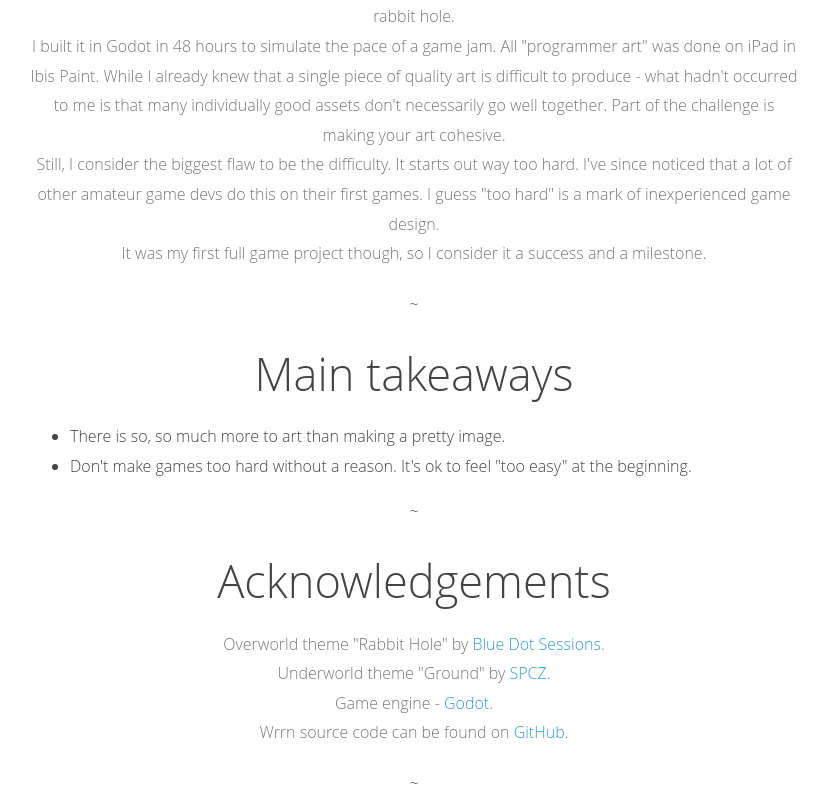
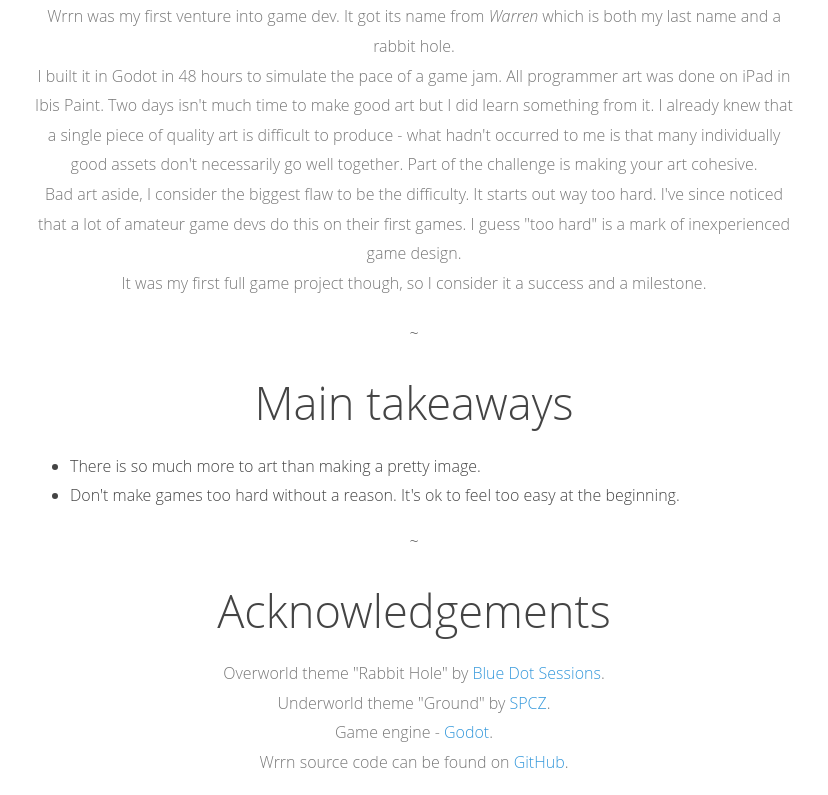
Before and after one commit to JarWarren/jarwarren.github.io, a plain HTML site: page games/wrrn/index.html in a window 1280 px wide. Shown: the part 738-1533 px from the top of the page, without its empty margins (226-1054 px from the left). Drawn offline with Linux system fonts and the light colour scheme; no server answers.

Commit message:
Update README.md

```diff
--- a/games/wrrn/index.html
+++ b/games/wrrn/index.html
@@ -7,23 +7,25 @@
     <title>Wrrn</title>
 </head>
 <body>
-<a href="/index.html" style="font-size: x-small">jarwarren.github.io</a>
+<a href="/index.html" style="font-size: x-small">back to games</a>
 <header><h1>Wrrn</h1></header>
 <hr class="small"/>
 <iframe src="game.html" style="width: 640px; height: 360px;"></iframe>
+<br>
+<caption>(press enter to start)</caption>
 <h2>Development</h2>
 <p>
     Wrrn was my first venture into game dev. It got its name from <i>Warren</i> which is both my last name and a rabbit
     hole.
     <br>
-    I built it in Godot in 48 hours to simulate the pace of a game jam. All "programmer art" was done on iPad in Ibis
+    I built it in Godot in 48 hours to simulate the pace of a game jam. All programmer art was done on iPad in Ibis
     Paint.
-    While I already knew that a
+    Two days isn't much time to make good art but I did learn something from it. I already knew that a
     single piece of quality art is difficult to produce - what hadn't occurred to me is that many individually good
     assets don't necessarily go well together. Part of the challenge is making your art cohesive.
     <br>
-    Still, I consider the biggest flaw to be the difficulty. It starts out way too hard. I've since
-    noticed that a lot of other amateur game devs do this on their first games. I guess "too hard" is a mark of
+    Bad art aside, I consider the biggest flaw to be the difficulty. It starts out way too hard. I've since
+    noticed that a lot of amateur game devs do this on their first games. I guess "too hard" is a mark of
     inexperienced game design.
     <br>
     It was my first full game project though, so I consider it a success and a milestone.
@@ -33,10 +35,10 @@
 <h2>Main takeaways</h2>
 <ul>
     <li>
-        There is so, so much more to art than making a pretty image.
+        There is so much more to art than making a pretty image.
     </li>
     <li>
-        Don't make games too hard without a reason. It's ok to feel "too easy" at the
+        Don't make games too hard without a reason. It's ok to feel too easy at the
         beginning.
     </li>
 </ul>
```
